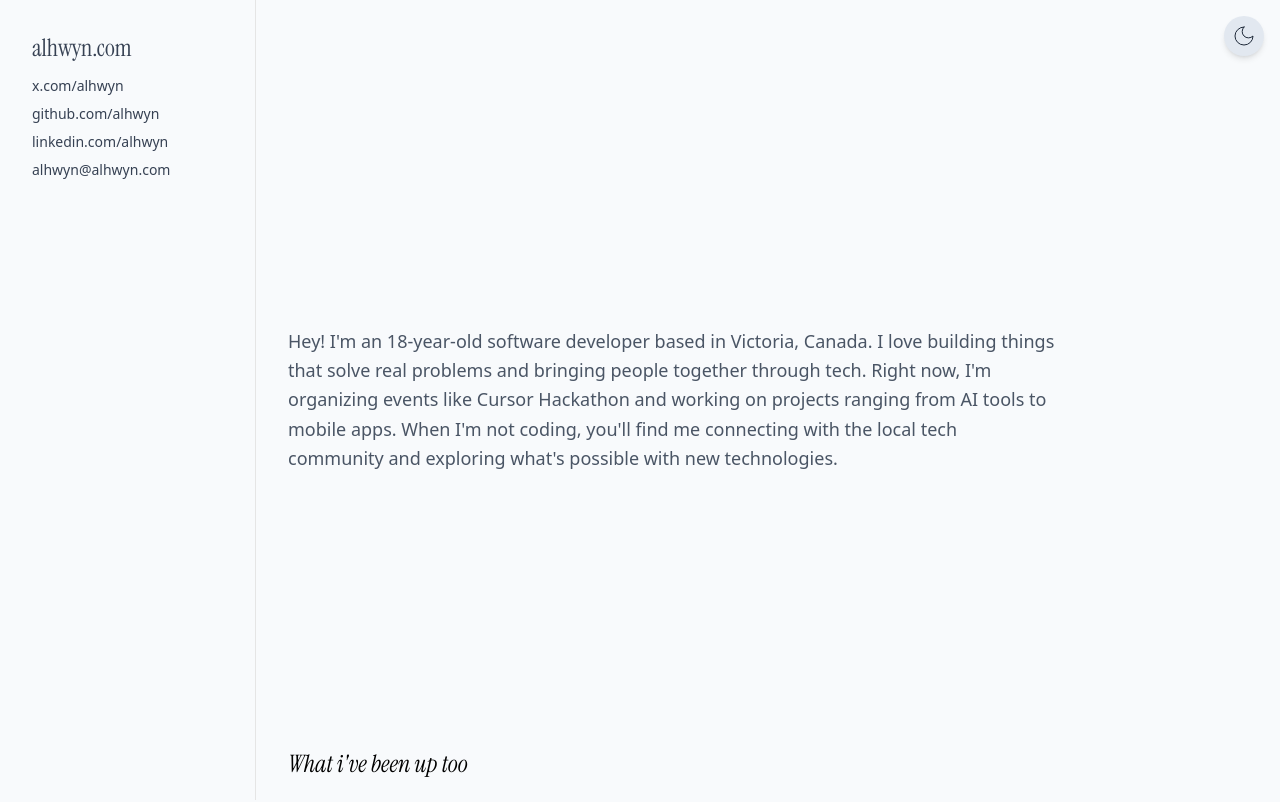
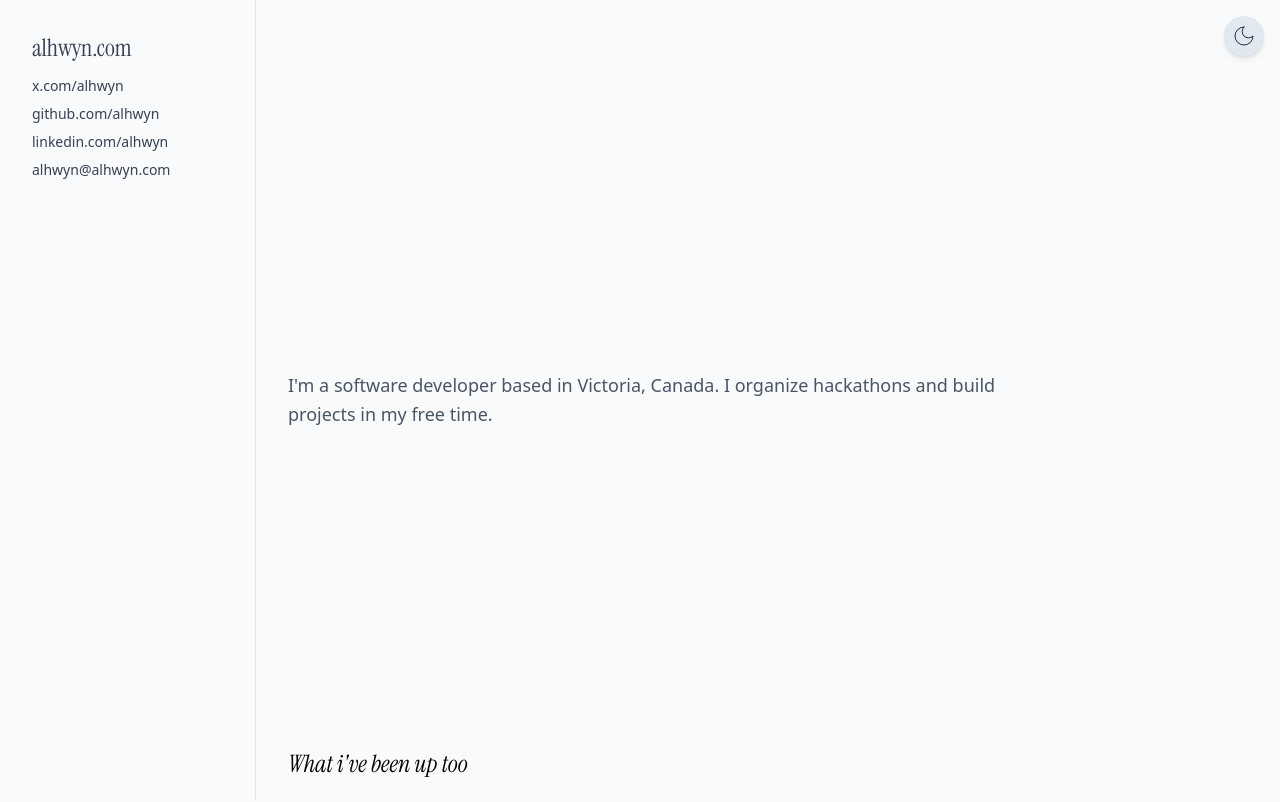
Before and after one commit to Alhwyn/portfolio, a Next.js app: page / in a window 1280 px wide. Shown: the top 802 px of the page. Built offline with nearby package versions, Linux system fonts and the light colour scheme.

Commit message:
chore: simplify personal description on homepage

```diff
--- a/app/page.tsx
+++ b/app/page.tsx
@@ -81,11 +81,8 @@ export default function Home() {
       <section className="relative min-h-screen w-full px-4 sm:px-8 py-8 sm:py-12 flex flex-col justify-center items-start gap-8 bg-slate-50 text-black dark:bg-neutral-900 dark:text-neutral-400">
           <div className="w-full max-w-3xl">
             <p className="text-base sm:text-lg text-gray-600 dark:text-neutral-400 leading-relaxed">
-              Hey! I&apos;m an 18-year-old software developer based in Victoria, Canada.
-              I love building things that solve real problems and bringing people together through tech.
-              Right now, I&apos;m organizing events like Cursor Hackathon and working on projects
-              ranging from AI tools to mobile apps. When I&apos;m not coding, you&apos;ll find me
-              connecting with the local tech community and exploring what&apos;s possible with new technologies.
+              I&apos;m a software developer based in Victoria, Canada.
+              I organize hackathons and build projects in my free time.
             </p>
           </div>
 
```
